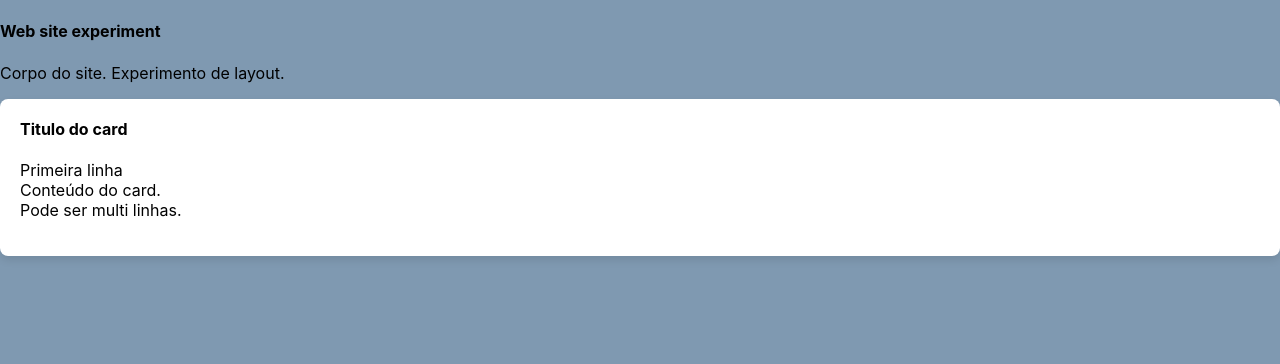
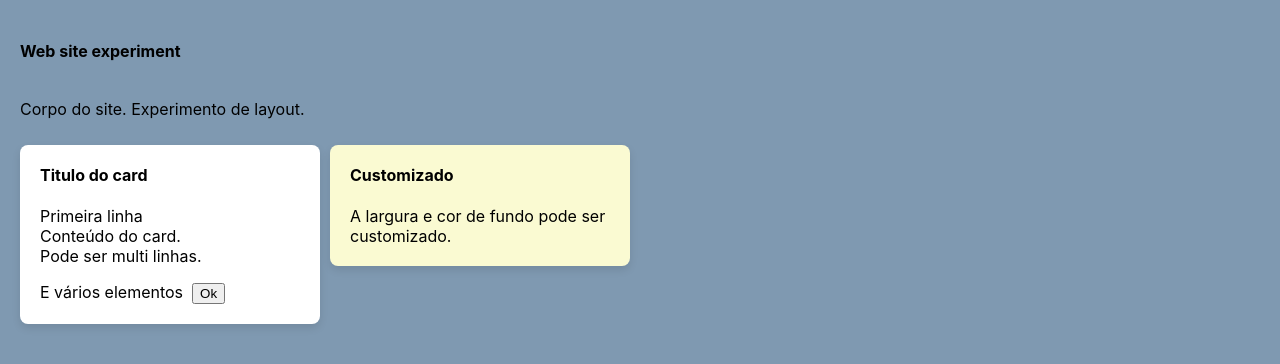
Before and after one commit to igueslacerda/reactnstatic, a React (Create React App) app: page / in a window 1280 px wide. Shown: the top 364 px of the page. Built offline with nearby package versions, Linux system fonts and the light colour scheme.

Commit message:
Ajustes em estilos da página; propriedades para customização do componente Card.

```diff
--- a/public/index.html
+++ b/public/index.html
@@ -24,7 +24,7 @@
       work correctly both with client-side routing and a non-root public URL.
       Learn how to configure a non-root public URL by running `npm run build`.
     -->
-    <title>React App</title>
+    <title>Aplicativo React</title>
   </head>
   <body>
     <noscript>You need to enable JavaScript to run this app.</noscript>
--- a/src/App.js
+++ b/src/App.js
@@ -7,8 +7,8 @@ function App() {
       <header className="App-header">
         <h4>Web site experiment</h4>
       </header>
-      <div>
-        <p>Corpo do site. Experimento de layout.</p>
+      <div style={{ display: "flex", flexWrap: "wrap", gap: "10px" }}>
+        <p style={{ width: "100%" }}>Corpo do site. Experimento de layout.</p>
         <Card titulo="Titulo do card">
           <p>
             Primeira linha
@@ -17,6 +17,16 @@ function App() {
             <br />
             Pode ser multi linhas.
           </p>
+          <div>
+            E vários elementos &nbsp;<button>Ok</button>
+          </div>
+        </Card>
+        <Card
+          titulo="Customizado"
+          maxWidth="150px"
+          backgroundColor="lightgoldenrodyellow"
+        >
+          A largura e cor de fundo pode ser customizado.
         </Card>
       </div>
     </div>
--- a/src/Styles/global.css
+++ b/src/Styles/global.css
@@ -1,3 +1,4 @@
 body {
   background-color: rgb(127, 153, 177);
+  padding: 20px;
 }
--- a/src/componentes/Card.js
+++ b/src/componentes/Card.js
@@ -1,9 +1,13 @@
 import React from "react";
 import "./componentesCss/Card.css";
 
-const Card = ({ titulo, children }) => {
+const Card = ({ titulo, children, maxWidth = "", backgroundColor = "" }) => {
+  const styles = {};
+  if (maxWidth) styles.maxWidth = maxWidth;
+  if (backgroundColor) styles.backgroundColor = backgroundColor;
+
   return (
-    <div className="card">
+    <div className="card" style={styles}>
       {titulo !== null && <h4>{titulo}</h4>}
       {children}
     </div>
--- a/src/componentes/componentesCss/Card.css
+++ b/src/componentes/componentesCss/Card.css
@@ -1,6 +1,9 @@
 .card {
+  width: fit-content;
+  min-width: 260px;
+  height: fit-content;
+  background-color: #fff;
   padding: 20px; /* Espaçamento interno do card */
-  background-color: #fff; /* Cor de fundo branca */
   border-radius: 8px; /* Bordas arredondadas */
   box-shadow: 0 4px 8px rgba(0, 0, 0, 0.1); /* Sombra do card */
   transition: box-shadow 0.3s ease;
@@ -11,3 +14,10 @@
 .card h4 {
   margin-top: 0; /* Remove a margem superior do título */
 }
+
+@media screen and (max-width: 350px) {
+  /* Seus estilos aqui */
+  .card {
+    min-width: 160px;
+  }
+}
```
Also changed, not shown: 1 other file (tests, documents, lock files or other folders).
